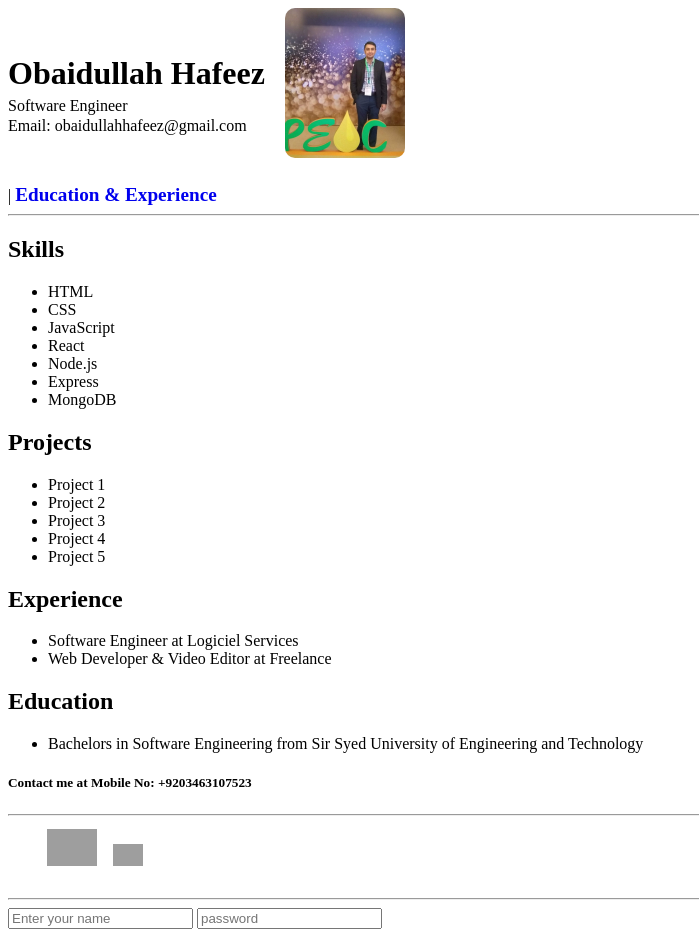
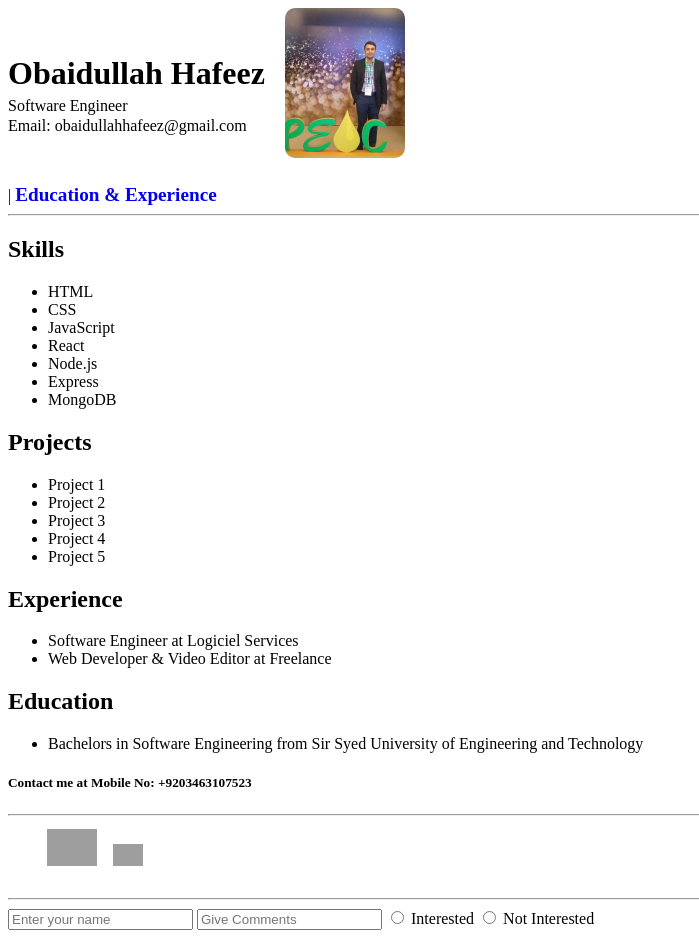
Before and after one commit to ObaidHafeez/localrepo, a plain HTML site: page index.html in a window 1280 px wide. Shown: the top 938 px of the page, without its empty margins (0-699 px from the left). Drawn offline with Linux system fonts and the light colour scheme; grey boxes are pictures that could not be loaded.

Commit message:
Added Education and Experince pages, updated index.html, and add images

```diff
--- a/index.html
+++ b/index.html
@@ -82,7 +82,12 @@
     <hr>
     <form>
         <input type="text" placeholder="Enter your name">
-        <input type="password" placeholder="password">
+        <input type="text" placeholder="Give Comments">
+        <label for="101">
+        <input type="radio" value="Yes" name="class"id="101"> Interested</label>
+
+        <label for="102">
+        <input type="radio" value="No" name="class" id="102"> Not Interested</label>
 
     </form>
     <!--
```
